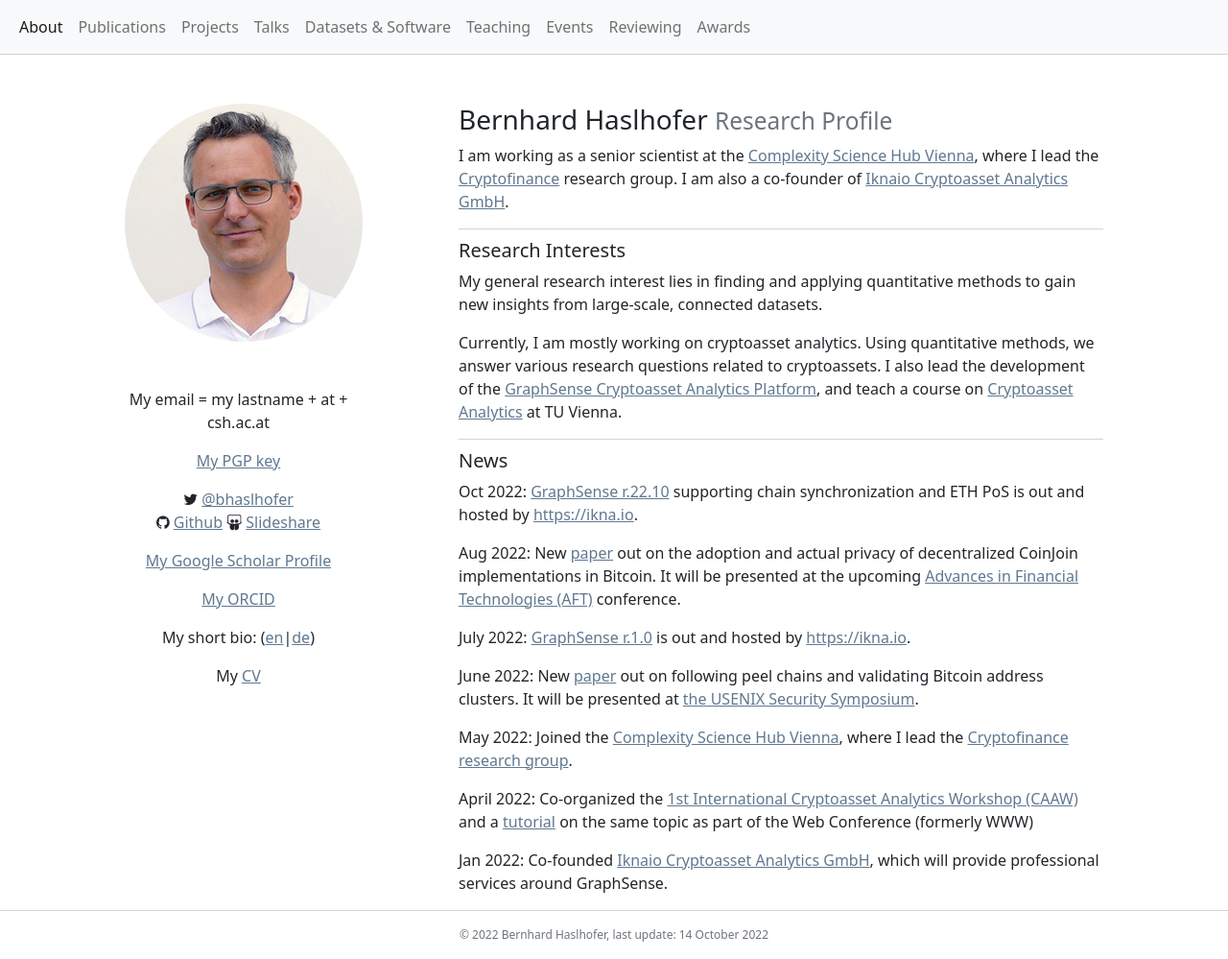
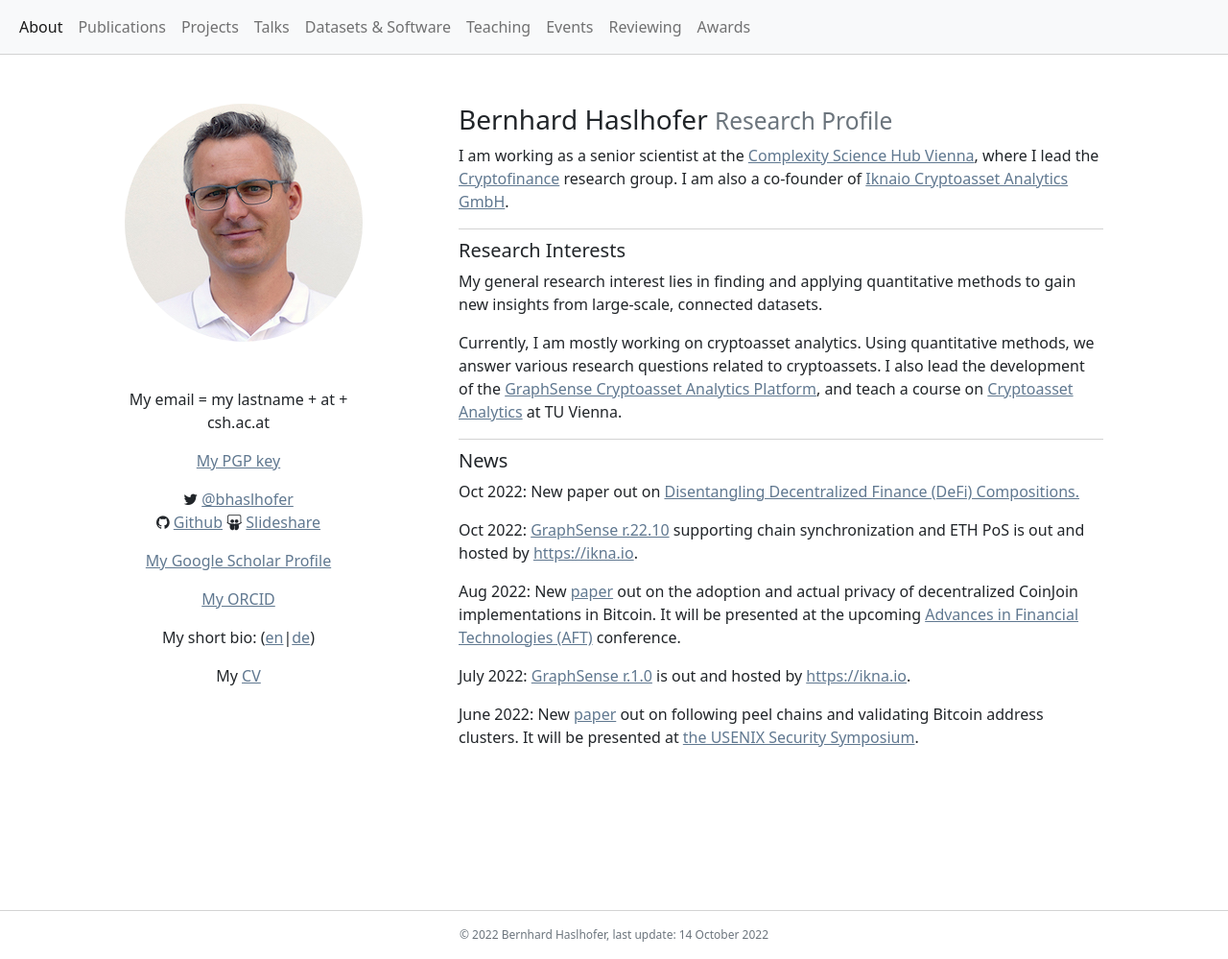
Before and after one commit to behas/behas.github.com, a Jekyll site: the page built from index.html, in a window 1280 px wide and 999 px high. Shown: the whole window at 96% size. Built offline with Jekyll 4.4.1, drawn with Linux system fonts in a browser that asks for light colours; a style sheet for code colours, icons or effects is not loaded.

Commit message:
added defi paper

```diff
--- a/index.html
+++ b/index.html
@@ -59,6 +59,8 @@ title: Research Profile
       <section>
         <h5>News</h5>
 
+        <p>Oct 2022: New paper out on <a href="https://dl.acm.org/doi/10.1145/3532857" target="_blank">Disentangling Decentralized Finance (DeFi) Compositions.</a></p>
+
         <p>Oct 2022: <a href="https://github.com/graphsense" target="_blank">GraphSense r.22.10</a> supporting chain synchronization and ETH PoS is out and hosted by <a href="https://ikna.io" target="_blank">https://ikna.io</a>.</p>
 
         <p>Aug 2022: New <a href="https://arxiv.org/abs/2109.10229" target="_blank">paper</a> out on the adoption and actual privacy of decentralized CoinJoin implementations in Bitcoin. It will be presented at the upcoming <a href="https://aft.acm.org/aft22/index.html" target="_blank">Advances in Financial Technologies (AFT)</a> conference.</p>
@@ -67,12 +69,6 @@ title: Research Profile
 
         <p>June 2022: New <a href="https://arxiv.org/abs/2205.13882" target="_blank">paper</a> out on following peel chains and validating Bitcoin address clusters. It will be presented at <a href="https://www.usenix.org/conference/usenixsecurity22/winter-accepted-papers" target="_blank">the USENIX Security Symposium</a>.</p>
 
-        <p>May 2022: Joined the <a href="https://csh.ac.at/" target="_blank">Complexity Science Hub Vienna</a>, where I lead the <a href="https://www.csh.ac.at/complexity-science/Cryptofinance/" target="_blank">Cryptofinance research group</a>.</p>
-
-        <p>April 2022: Co-organized the <a href="https://caaw.io/" target="_blank">1st International Cryptoasset Analytics Workshop (CAAW)</a> and a <a href="https://cryptoassetanalytics.net/tutorial/" target="_blank"></a> <a href="https://cryptoassetanalytics.net/tutorial/" target="_blank">tutorial</a> on the same topic as part of the Web Conference (formerly WWW)</p>
-
-        <p>Jan 2022: Co-founded <a href="https://ikna.io" target="_blank">Iknaio Cryptoasset Analytics GmbH</a>, which will provide professional services around GraphSense.</p>
-
       </section>
 
     </div>
```
